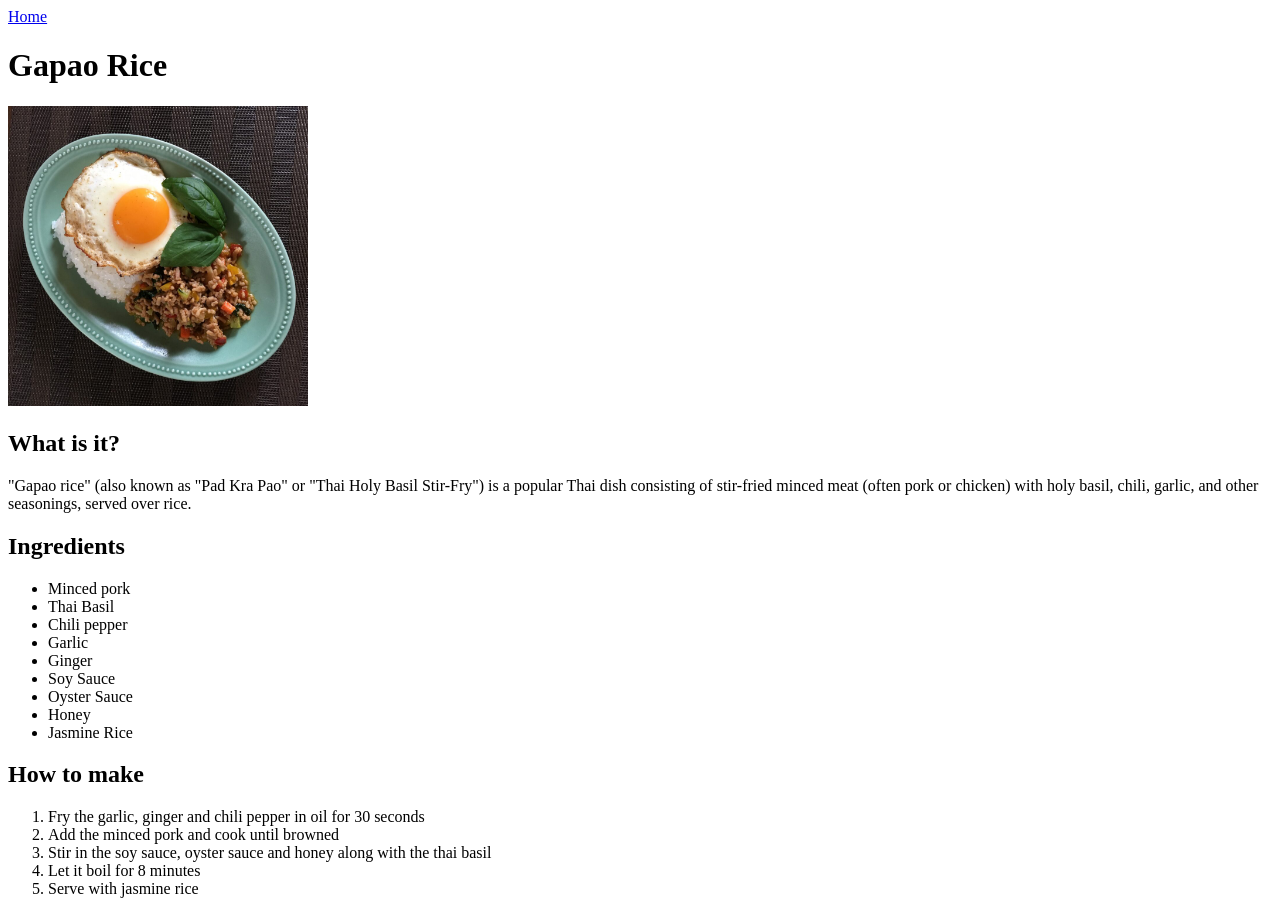
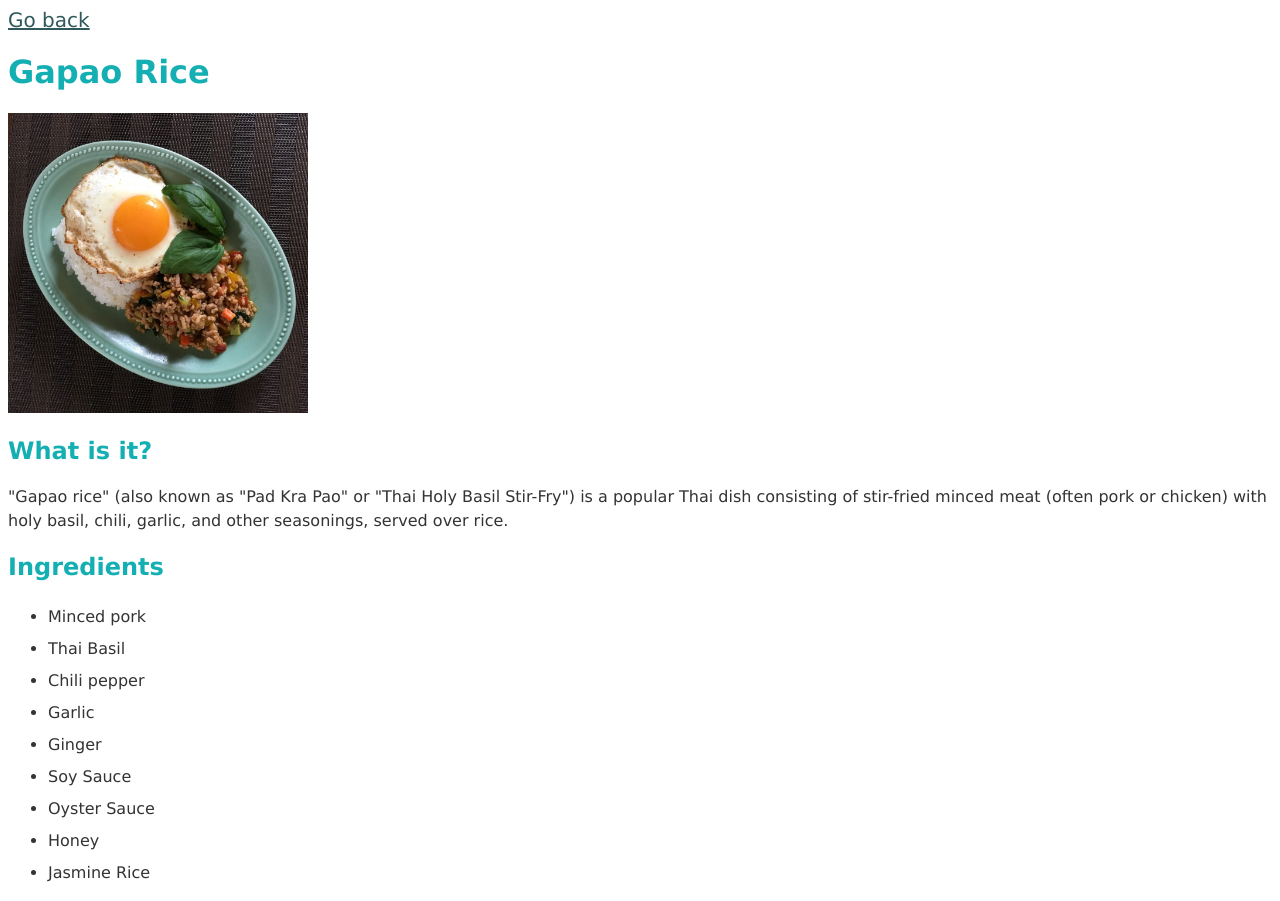
Before and after one commit to cnrfin/odin-recipes, a plain HTML site: page recipes/gapao.html in a window 1280 px wide. Shown: the top 901 px of the page. Drawn offline with Linux system fonts and the light colour scheme.

Commit message:
Added css styles to improve overall appearance and readability

```diff
--- a/recipes/gapao.html
+++ b/recipes/gapao.html
@@ -3,12 +3,13 @@
 <head>
     <meta charset="UTF-8">
     <meta name="viewport" content="width=device-width, initial-scale=1.0">
+    <link rel="stylesheet" href="../styles.css">
     <title>Gapao Rice</title>
 </head>
 <body>
-    <a href="../index.html">Home</a>
+    <a href="../index.html" id="nav">Go back</a>
     <h1>Gapao Rice</h1>
-    <img src="../images/gapao.jpg" alt="gapao rice" width="300" height="300">
+    <img src="../images/gapao.jpg" alt="gapao rice">
     <h2>What is it?</h2>
     <p>"Gapao rice" (also known as "Pad Kra Pao" or "Thai Holy Basil Stir-Fry") is a popular Thai dish consisting of stir-fried minced meat (often pork or chicken) with holy basil, chili, garlic, and other seasonings, served over rice.</p>
     <h2>Ingredients</h2>
--- /dev/null
+++ b/styles.css
@@ -0,0 +1,29 @@
+* {
+    font-family: verdana, DejaVu Sans, sans-serif;
+}
+
+h1, h2, a  {
+    color: #14afb2;
+}
+
+a {
+    font-size: 20px;
+}
+
+img {
+    width: 300px;
+    height: auto;
+}
+
+ul, ol, p {
+    line-height: 2em;
+    color: #333;
+}
+
+p {
+    line-height: 1.5em;
+}
+
+#nav {
+    color: rgb(47, 89, 90);
+}
```
Also changed, not shown: index.html (+1 -0 lines), recipes/bibimbap.html (+3 -2 lines), recipes/cheeseybeans.html (+3 -2 lines).
